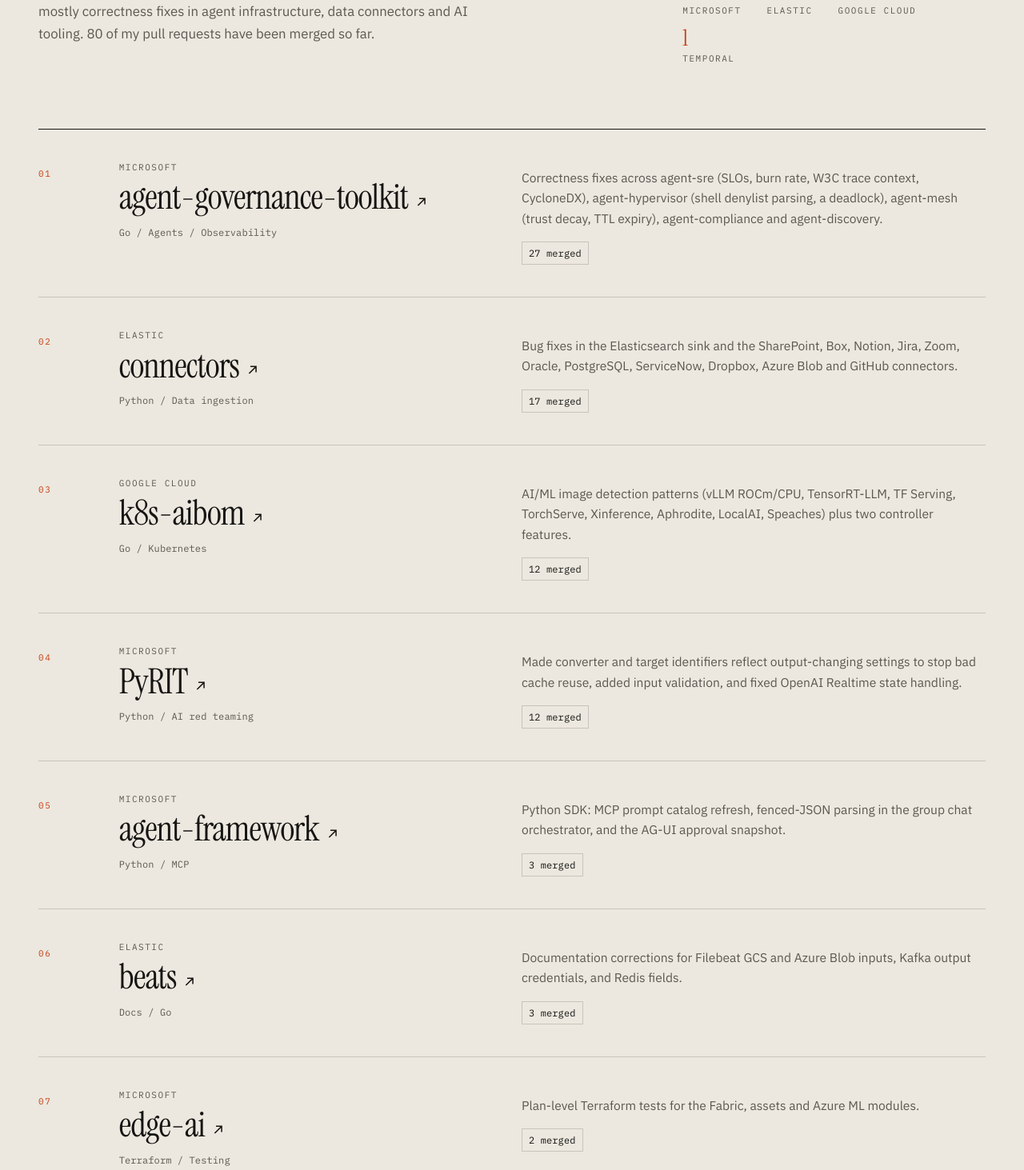
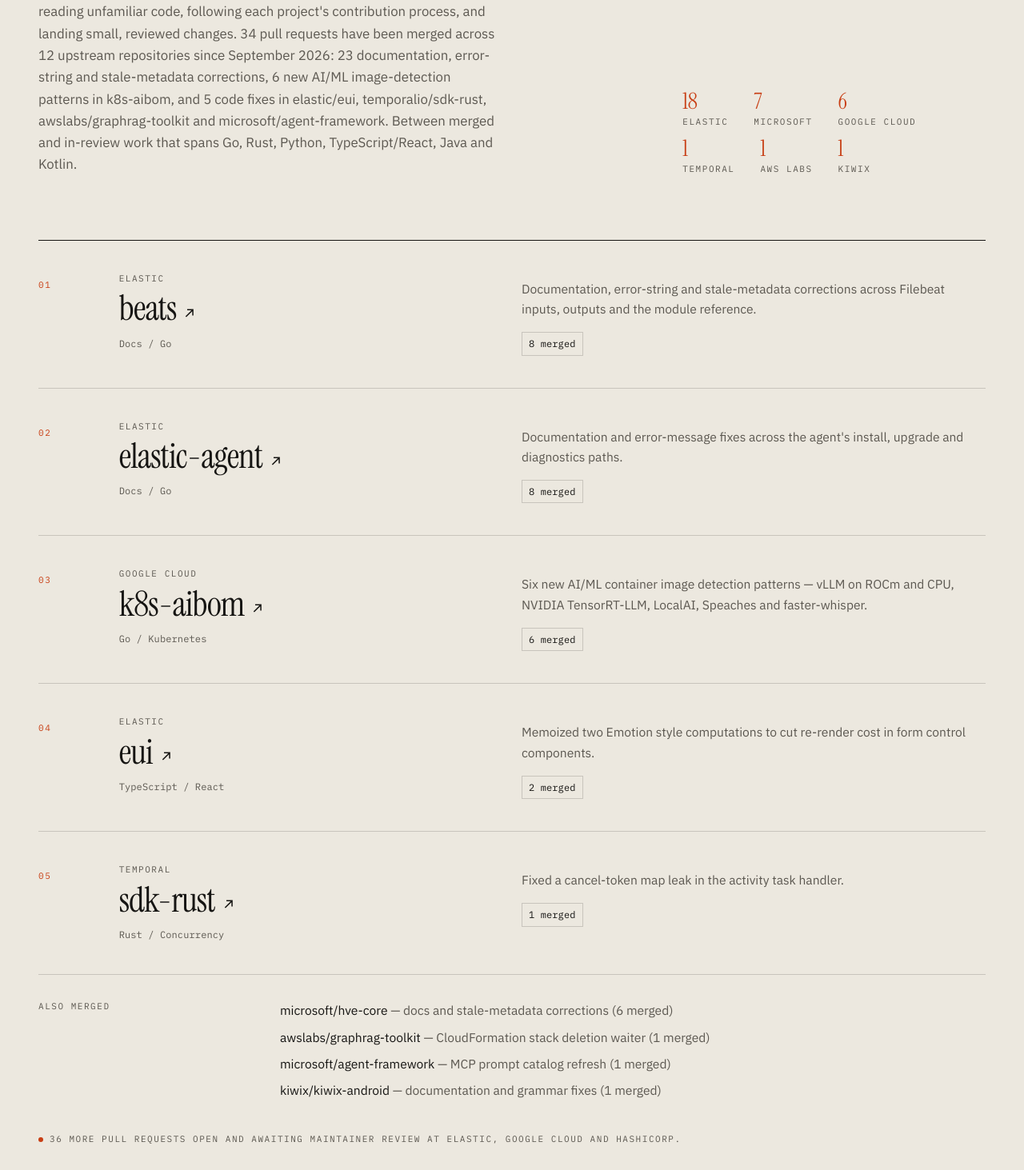
Before and after one commit to Anshuman-Prakash/resume_portfolio, a React (Vite) app: page / in a window 1280 px wide. Shown: the part 7727-9190 px from the top of the page at 80% size. Built offline with nearby package versions, Linux system fonts and the light colour scheme; the HTML template or start-up script is replaced by a standard one.

Commit message:
feat: update Open Source contributions and author details for accuracy

```diff
--- a/src/components/OpenSourceSection.tsx
+++ b/src/components/OpenSourceSection.tsx
@@ -1,84 +1,96 @@
 import { Arrow, Reveal, SectionHead } from "@/components/editorial";
 
-const AUTHOR = "ShivamSharma43";
+const AUTHOR = "Anshuman-Prakash";
 
 const mergedQuery = (slug: string) =>
   `https://github.com/${slug}/pulls?q=is%3Apr+is%3Amerged+author%3A${AUTHOR}`;
 
 const contributions = [
   {
-    org: "Microsoft",
-    repo: "agent-governance-toolkit",
-    slug: "microsoft/agent-governance-toolkit",
-    desc: "Correctness fixes across agent-sre (SLOs, burn rate, W3C trace context, CycloneDX), agent-hypervisor (shell denylist parsing, a deadlock), agent-mesh (trust decay, TTL expiry), agent-compliance and agent-discovery.",
-    tags: ["Go", "Agents", "Observability"],
-    merged: 27,
+    org: "Elastic",
+    repo: "beats",
+    slug: "elastic/beats",
+    desc: "Documentation, error-string and stale-metadata corrections across Filebeat inputs, outputs and the module reference.",
+    tags: ["Docs", "Go"],
+    merged: 8,
   },
   {
     org: "Elastic",
-    repo: "connectors",
-    slug: "elastic/connectors",
-    desc: "Bug fixes in the Elasticsearch sink and the SharePoint, Box, Notion, Jira, Zoom, Oracle, PostgreSQL, ServiceNow, Dropbox, Azure Blob and GitHub connectors.",
-    tags: ["Python", "Data ingestion"],
-    merged: 17,
+    repo: "elastic-agent",
+    slug: "elastic/elastic-agent",
+    desc: "Documentation and error-message fixes across the agent's install, upgrade and diagnostics paths.",
+    tags: ["Docs", "Go"],
+    merged: 8,
   },
   {
     org: "Google Cloud",
     repo: "k8s-aibom",
     slug: "GoogleCloudPlatform/k8s-aibom",
-    desc: "AI/ML image detection patterns (vLLM ROCm/CPU, TensorRT-LLM, TF Serving, TorchServe, Xinference, Aphrodite, LocalAI, Speaches) plus two controller features.",
+    desc: "Six new AI/ML container image detection patterns — vLLM on ROCm and CPU, NVIDIA TensorRT-LLM, LocalAI, Speaches and faster-whisper.",
     tags: ["Go", "Kubernetes"],
-    merged: 12,
-  },
-  {
-    org: "Microsoft",
-    repo: "PyRIT",
-    slug: "microsoft/PyRIT",
-    desc: "Made converter and target identifiers reflect output-changing settings to stop bad cache reuse, added input validation, and fixed OpenAI Realtime state handling.",
-    tags: ["Python", "AI red teaming"],
-    merged: 12,
-  },
-  {
-    org: "Microsoft",
-    repo: "agent-framework",
-    slug: "microsoft/agent-framework",
-    desc: "Python SDK: MCP prompt catalog refresh, fenced-JSON parsing in the group chat orchestrator, and the AG-UI approval snapshot.",
-    tags: ["Python", "MCP"],
-    merged: 3,
+    merged: 6,
   },
   {
     org: "Elastic",
-    repo: "beats",
-    slug: "elastic/beats",
-    desc: "Documentation corrections for Filebeat GCS and Azure Blob inputs, Kafka output credentials, and Redis fields.",
-    tags: ["Docs", "Go"],
-    merged: 3,
+    repo: "eui",
+    slug: "elastic/eui",
+    desc: "Memoized two Emotion style computations to cut re-render cost in form control components.",
+    tags: ["TypeScript", "React"],
+    merged: 2,
   },
   {
-    org: "Microsoft",
-    repo: "edge-ai",
-    slug: "microsoft/edge-ai",
-    desc: "Plan-level Terraform tests for the Fabric, assets and Azure ML modules.",
-    tags: ["Terraform", "Testing"],
-    merged: 2,
+    org: "Temporal",
+    repo: "sdk-rust",
+    slug: "temporalio/sdk-rust",
+    desc: "Fixed a cancel-token map leak in the activity task handler.",
+    tags: ["Rust", "Concurrency"],
+    merged: 1,
   },
 ];
 
 const singles = [
-  { label: "microsoft/typespec", slug: "microsoft/typespec", note: "http-client-js unused context" },
-  { label: "microsoft/mcp", slug: "microsoft/mcp", note: "server start failures to stderr" },
-  { label: "elastic/eui", slug: "elastic/eui", note: "memoized EuiFormControlLayout icon styles" },
-  { label: "temporalio/sdk-rust", slug: "temporalio/sdk-rust", note: "activity cancel-token map leak" },
+  {
+    org: "Microsoft",
+    label: "microsoft/hve-core",
+    slug: "microsoft/hve-core",
+    note: "docs and stale-metadata corrections",
+    merged: 6,
+  },
+  {
+    org: "AWS Labs",
+    label: "awslabs/graphrag-toolkit",
+    slug: "awslabs/graphrag-toolkit",
+    note: "CloudFormation stack deletion waiter",
+    merged: 1,
+  },
+  {
+    org: "Microsoft",
+    label: "microsoft/agent-framework",
+    slug: "microsoft/agent-framework",
+    note: "MCP prompt catalog refresh",
+    merged: 1,
+  },
+  {
+    org: "Kiwix",
+    label: "kiwix/kiwix-android",
+    slug: "kiwix/kiwix-android",
+    note: "documentation and grammar fixes",
+    merged: 1,
+  },
 ];
 
-const TOTAL = contributions.reduce((n, c) => n + c.merged, 0) + singles.length;
+const TOTAL = [...contributions, ...singles].reduce((n, c) => n + c.merged, 0);
+const OPEN = 36;
+const REPOS = 12;
 
-const byOrg = [
-  { org: "Microsoft", count: 46 },
-  { org: "Elastic", count: 21 },
-  { org: "Google Cloud", count: 12 },
-  { org: "Temporal", count: 1 },
-];
+const byOrg = Object.entries(
+  [...contributions, ...singles].reduce<Record<string, number>>((acc, c) => {
+    acc[c.org] = (acc[c.org] ?? 0) + c.merged;
+    return acc;
+  }, {}),
+)
+  .map(([org, count]) => ({ org, count }))
+  .sort((a, b) => b.count - a.count);
 
 const OpenSourceSection = () => {
   return (
@@ -93,8 +105,12 @@
 
         <div className="grid-12 mb-14 md:mb-20 gap-y-8">
           <p className="col-span-12 md:col-start-3 md:col-span-8 lg:col-span-6 text-[1.05rem] leading-relaxed text-muted-foreground">
-            Alongside my other work, I contribute to large open-source projects — mostly correctness fixes in
-            agent infrastructure, data connectors and AI tooling. {TOTAL} of my pull requests have been merged so far.
+            Alongside my other work I contribute to large production codebases — reading unfamiliar code, following
+            each project's contribution process, and landing small, reviewed changes. {TOTAL} pull requests have been
+            merged across {REPOS} upstream repositories since September 2026: 23 documentation, error-string and
+            stale-metadata corrections, 6 new AI/ML image-detection patterns in k8s-aibom, and 5 code fixes in
+            elastic/eui, temporalio/sdk-rust, awslabs/graphrag-toolkit and microsoft/agent-framework. Between merged
+            and in-review work that spans Go, Rust, Python, TypeScript/React, Java and Kotlin.
           </p>
           <ul className="col-span-12 md:col-start-3 md:col-span-8 lg:col-start-9 lg:col-span-4 flex flex-wrap gap-x-8 gap-y-3 self-end">
             {byOrg.map((o) => (
@@ -139,7 +155,7 @@
                 <a href={mergedQuery(s.slug)} target="_blank" rel="noopener noreferrer" className="u-link text-foreground">
                   {s.label}
                 </a>
-                <span> — {s.note}</span>
+                <span> — {s.note} ({s.merged} merged)</span>
               </li>
             ))}
           </ul>
@@ -147,7 +163,7 @@
 
         <p className="label mt-10 text-muted-foreground">
           <span className="mr-2 inline-block h-1.5 w-1.5 rounded-full bg-accent align-middle" aria-hidden="true" />
-          More under review at Elastic, HashiCorp, Temporal, AWS and Google.
+          {OPEN} more pull requests open and awaiting maintainer review at Elastic, Google Cloud and HashiCorp.
         </p>
       </div>
     </section>
```
